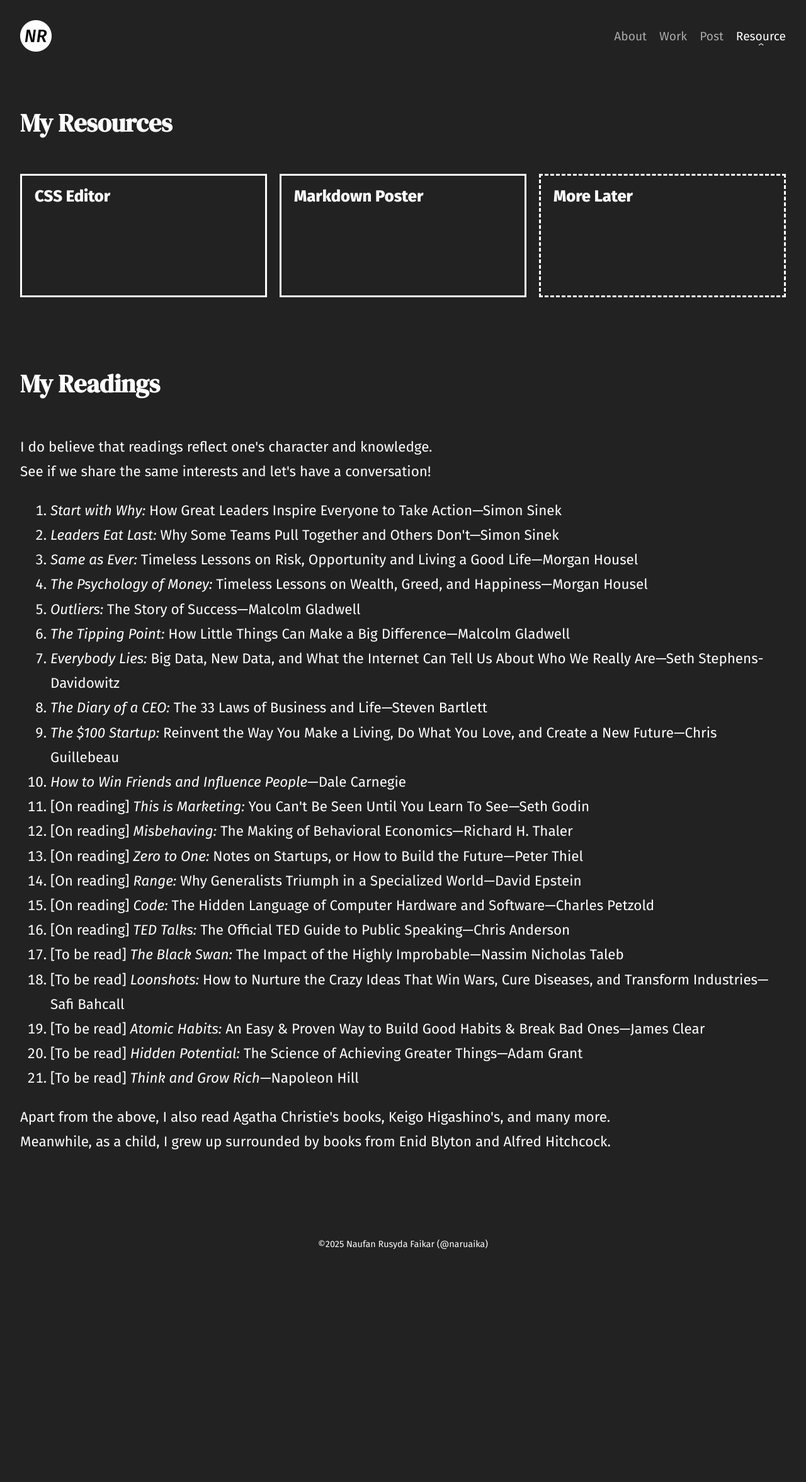
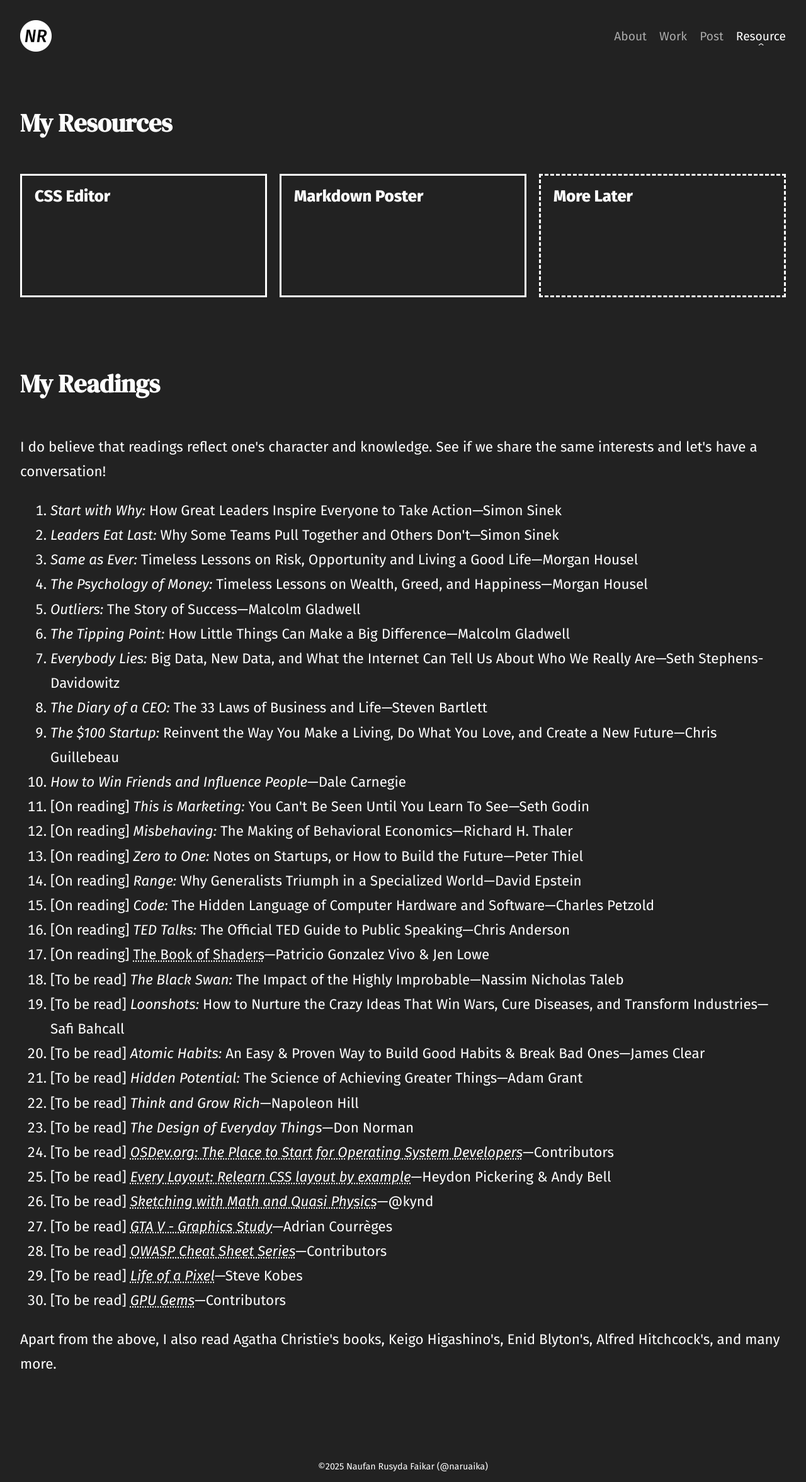
Before and after one commit to naruaika/naruaika.github.io, a Jekyll site: the page built from resources/index.html, in a window 1280 px wide. Shown: the whole page at 63% size. Built offline with Jekyll 4.4.1, drawn with Linux system fonts in a browser that asks for light colours; before the commit the page ends 2000 px from its top, so only the background shows below that.

Commit message:
Update my reading list

```diff
--- a/_sass/navigation-bar.scss
+++ b/_sass/navigation-bar.scss
@@ -33,10 +33,11 @@
                 &::after {
                     content: '^';
                     position: absolute;
+                    top: 1rem;
                     left: 0;
                     right: 0;
                     text-align: center;
-                    transform: scaleY(0.5);
+                    transform: scaleY(0.5) translateY(-1rem);
                     opacity: 0;
                     animation: navbar-selection .15s ease-out;
                     animation-fill-mode: forwards;
@@ -48,11 +49,8 @@
 }
 
 @keyframes navbar-selection {
-    0% {
-        top: 2rem;
-    }
     100% {
-        top: 1rem;
+        transform: scaleY(0.5);
         opacity: 1;
     }
 }
--- a/resources/index.html
+++ b/resources/index.html
@@ -75,6 +75,15 @@ permalink: /resource/
                 }
             }
         }
+
+        a {
+            text-decoration: dotted underline;
+            color: inherit;
+
+            &:hover {
+                text-decoration: underline;
+            }
+        }
     }
 
     @media (width < 1400px) {
@@ -121,8 +130,7 @@ permalink: /resource/
 
     <h2>My Readings</h2>
     <p>
-        I do believe that readings reflect one's character and knowledge.
-        <br>See if we share the same interests and let's have a conversation!
+        I do believe that readings reflect one's character and knowledge. See if we share the same interests and let's have a conversation!
     </p>
     <ol>
         <li><i>Start with Why:</i> How Great Leaders Inspire Everyone to Take Action&mdash;Simon Sinek</li>
@@ -141,14 +149,22 @@ permalink: /resource/
         <li>[On reading] <i>Range:</i> Why Generalists Triumph in a Specialized World&mdash;David Epstein</li>
         <li>[On reading] <i>Code:</i> The Hidden Language of Computer Hardware and Software&mdash;Charles Petzold</li>
         <li>[On reading] <i>TED Talks:</i> The Official TED Guide to Public Speaking&mdash;Chris Anderson</li>
+        <li>[On reading] <a href="https://thebookofshaders.com" rel="nofollow">The Book of Shaders</a>&mdash;Patricio Gonzalez Vivo & Jen Lowe</li>
         <li>[To be read] <i>The Black Swan:</i> The Impact of the Highly Improbable&mdash;Nassim Nicholas Taleb</li>
         <li>[To be read] <i>Loonshots:</i> How to Nurture the Crazy Ideas That Win Wars, Cure Diseases, and Transform Industries&mdash;Safi Bahcall</li>
         <li>[To be read] <i>Atomic Habits:</i> An Easy & Proven Way to Build Good Habits & Break Bad Ones&mdash;James Clear</li>
         <li>[To be read] <i>Hidden Potential:</i> The Science of Achieving Greater Things&mdash;Adam Grant</li>
         <li>[To be read] <i>Think and Grow Rich</i>&mdash;Napoleon Hill</li>
+        <li>[To be read] <i>The Design of Everyday Things</i>&mdash;Don Norman</li>
+        <li>[To be read] <i><a href="https://wiki.osdev.org/" rel="nofollow">OSDev.org: The Place to Start for Operating System Developers</a></i>&mdash;Contributors</li>
+        <li>[To be read] <i><a href="https://every-layout.dev/" rel="nofollow">Every Layout: Relearn CSS layout by example</a></i>&mdash;Heydon Pickering & Andy Bell</li>
+        <li>[To be read] <i><a href="https://kyndinfo.notion.site/837e231967134bb5a8307bb9f41c8ea1?pvs=25/" rel="nofollow">Sketching with Math and Quasi Physics</a></i>&mdash;@kynd</li>
+        <li>[To be read] <i><a href="https://www.adriancourreges.com/blog/2015/11/02/gta-v-graphics-study/" rel="nofollow">GTA V - Graphics Study</a></i>&mdash;Adrian Courrèges</li>
+        <li>[To be read] <i><a href="https://cheatsheetseries.owasp.org/index.html" rel="nofollow">OWASP Cheat Sheet Series</a></i>&mdash;Contributors</li>
+        <li>[To be read] <i><a href="https://docs.google.com/presentation/d/1boPxbgNrTU0ddsc144rcXayGA_WF53k96imRH8Mp34Y/view" rel="nofollow">Life of a Pixel</a></i>&mdash;Steve Kobes</li>
+        <li>[To be read] <i><a href="https://developer.nvidia.com/gpugems/" rel="nofollow">GPU Gems</a></i>&mdash;Contributors</li>
     </ol>
     <p>
-        Apart from the above, I also read Agatha Christie's books, Keigo Higashino's, and many more.
-        <br>Meanwhile, as a child, I grew up surrounded by books from Enid Blyton and Alfred Hitchcock.
+        Apart from the above, I also read Agatha Christie's books, Keigo Higashino's, Enid Blyton's, Alfred Hitchcock's, and many more.
     </p>
 </main>
```
